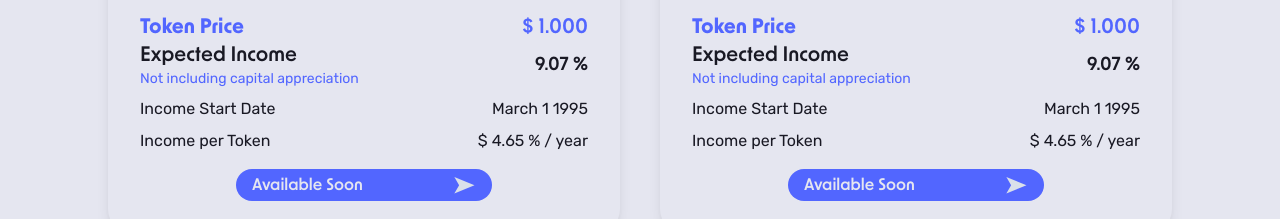
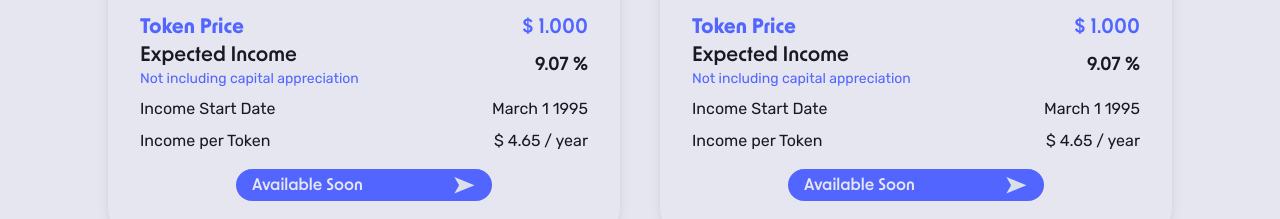
Before and after one commit to bim-finance-org/tokeshare, a Next.js app: page /marketplace/real-estate in a window 1280 px wide. Shown: the part 907-1126 px from the top of the page. Built offline with nearby package versions, Linux system fonts and the light colour scheme.

Commit message:
fix error format Income

```diff
--- a/app/components/HouseCardPlus.tsx
+++ b/app/components/HouseCardPlus.tsx
@@ -99,7 +99,7 @@ const HomeCardPlus: React.FC<HomeCardPlusProps> = ({ name, number, surface, pric
           </div>
           <div className="flex items-center justify-between text-color4">
             <p>Income per Token</p>
-            <p>$ {tokenIncome} / year</p>
+            <p>{tokenIncome} / year</p>
           </div>
         </div>
         <div className="flex justify-center">
--- a/app/components/PopularHouses.tsx
+++ b/app/components/PopularHouses.tsx
@@ -15,12 +15,12 @@ const PopularHouses: React.FC = () => {
       <div className="flex flex-col sm:flex-row sm:items-center sm:justify-between mb-6">
         <h4 className=" text-xl sm:text-2xl text-color4">Our Popular Assets</h4>
         <div className="flex items-center space-x-2 mt-3 sm:mt-0">
-          <a href="/explore-all" className="flex items-center hover:scale-105 transition-transform duration-300">
-            <button className="text-lg sm:text-2xl text-color4">Explore All</button>
-            <div className="relative pr-4">
-              <ArrowLongLineIcon size={96} className="px-2" />
-            </div>
-          </a>
+          {/* <a href="/explore-all" className="flex items-center hover:scale-105 transition-transform duration-300"> */}
+          <button className="text-lg sm:text-2xl text-color4">Explore All</button>
+          <div className="relative pr-4">
+            <ArrowLongLineIcon size={96} className="px-2" />
+          </div>
+          {/* </a> */}
         </div>
       </div>
 
--- a/app/data/housesData.js
+++ b/app/data/housesData.js
@@ -10,7 +10,7 @@ const housesData = [
     tokenPrice: "$ 1.000",
     expectedIncome: "9.07 %",
     dateIncome: "March 1 1995",
-    tokenIncome: "4.65 %",
+    tokenIncome: "$ 4.65",
   },
   {
     name: "House",
@@ -23,7 +23,7 @@ const housesData = [
     tokenPrice: "$ 1.000",
     expectedIncome: "9.07 %",
     dateIncome: "March 1 1995",
-    tokenIncome: "4.65 %",
+    tokenIncome: "$ 4.65",
   },
   {
     name: "House",
@@ -36,7 +36,7 @@ const housesData = [
     tokenPrice: "$ 1.000",
     expectedIncome: "9.07 %",
     dateIncome: "March 1 1995",
-    tokenIncome: "4.65%",
+    tokenIncome: "$ 4.65",
   },
   {
     name: "Apartment",
@@ -49,7 +49,7 @@ const housesData = [
     tokenPrice: "$ 77.5",
     expectedIncome: "6% - 11%",
     dateIncome: "No available date",
-    tokenIncome: "4.65$ - 8.52$",
+    tokenIncome: "$ 4.65 - $ 8.52",
   },
 ];
 
--- a/app/data/quadsData.js
+++ b/app/data/quadsData.js
@@ -10,7 +10,7 @@ const quadsData = [
     tokenPrice: "77.5",
     expectedIncome: "6% - 11%",
     dateIncome: "No available date",
-    tokenIncome: "4.65$ - 8.52$",
+    tokenIncome: "$ 4.65 - $ 8.52",
   },
 ];
 
```
